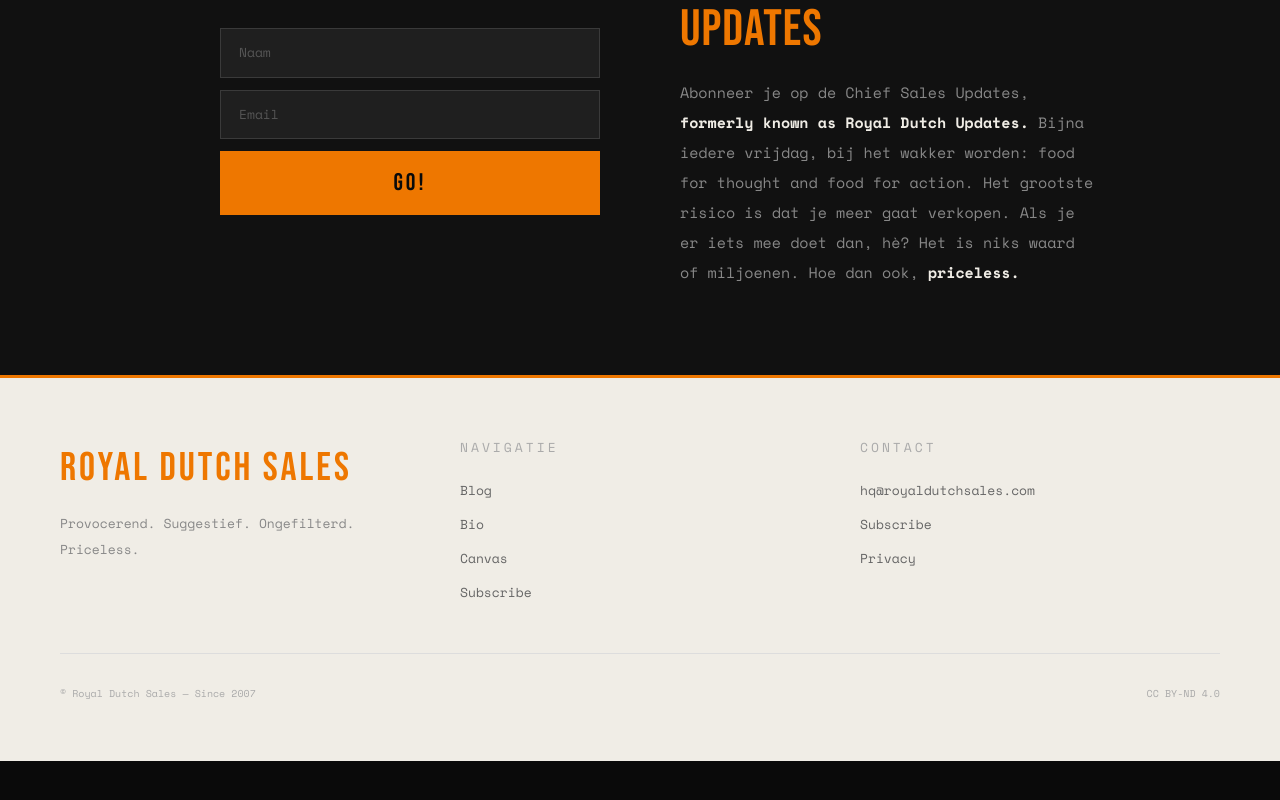
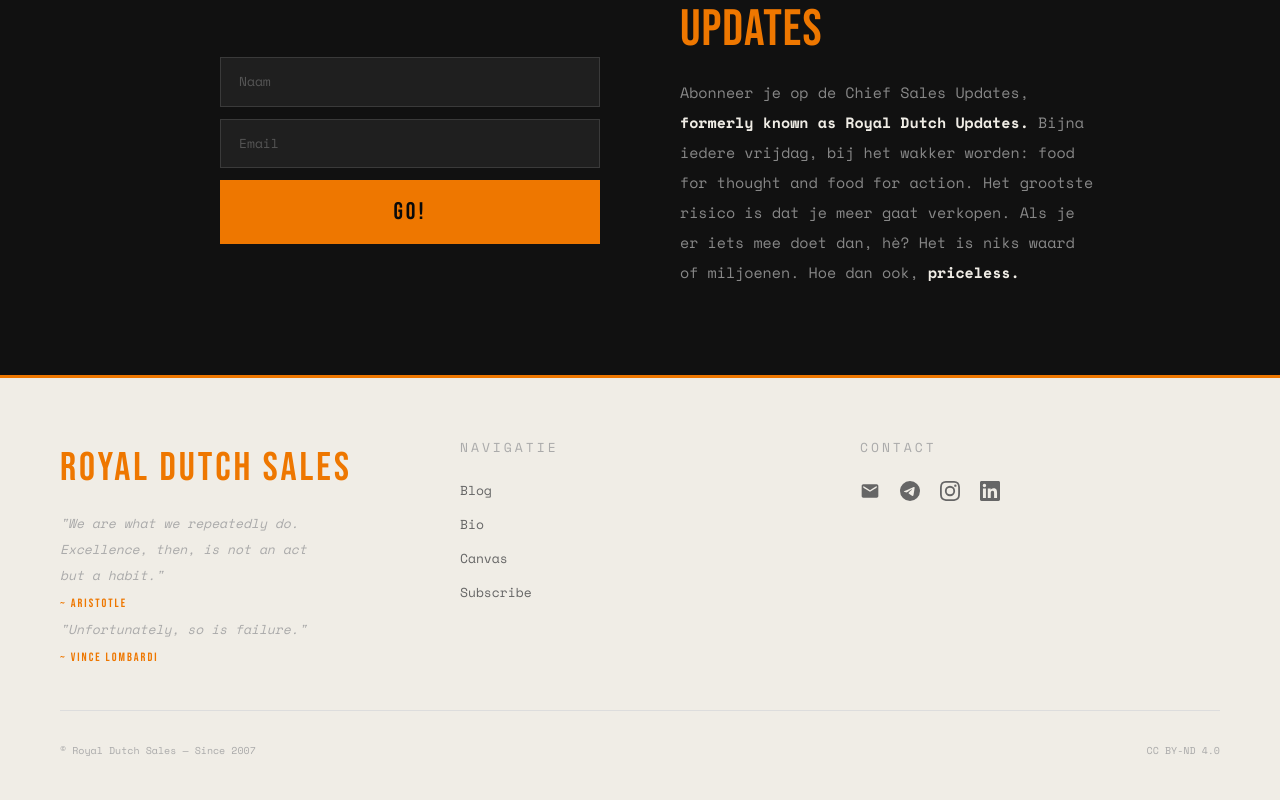
Before and after one commit to arnoceo-ops/arno-blog, a Next.js app: page / in a window 1280 px wide. Shown: the part 1544-2344 px from the top of the page. Before the commit the page ends 2305 px from the top, so only its background shows below. Built offline with nearby package versions, Linux system fonts and the light colour scheme; a web font is replaced by a local one.

Commit message:
social icons, footer quote, canvas top-align, subscribe form uitlijning

```diff
--- a/app/page.tsx
+++ b/app/page.tsx
@@ -92,7 +92,7 @@ export default async function Home() {
         }
         .canvas-left {
           padding: 80px 60px; border-right: 1px solid #ddd; display: flex;
-          align-items: center; justify-content: flex-end;
+          align-items: flex-start; justify-content: flex-end;
         }
         .canvas-left-inner {
           max-width: 480px; width: 100%;
@@ -107,7 +107,7 @@ export default async function Home() {
         .canvas-quote em { font-style: normal; color: #EE7700; }
         .canvas-right {
           padding: 80px 60px; display: flex; flex-direction: column;
-          justify-content: center; gap: 24px; max-width: 560px;
+          justify-content: flex-start; gap: 24px; max-width: 560px;
         }
         .canvas-label {
           font-family: 'Bebas Neue', sans-serif; font-size: 13px;
@@ -146,11 +146,12 @@ export default async function Home() {
         /* ── SUBSCRIBE ── */
         .subscribe-section {
           background: #111; color: #f0ede6; padding: 80px 60px;
-          display: grid; grid-template-columns: 1fr 1fr; gap: 80px; align-items: center;
+          display: grid; grid-template-columns: 1fr 1fr; gap: 80px; align-items: flex-start;
           border-top: 3px solid #EE7700;
         }
         .subscribe-form-col {
-          display: flex; align-items: center; justify-content: flex-end;
+          display: flex; align-items: flex-start; justify-content: flex-end;
+          padding-top: 108px;
         }
         .subscribe-form-inner {
           max-width: 380px; width: 100%; display: flex; flex-direction: column; gap: 12px;
@@ -197,7 +198,14 @@ export default async function Home() {
           font-family: 'Bebas Neue', sans-serif; font-size: 40px;
           color: #EE7700; letter-spacing: 3px; display: block; margin-bottom: 12px;
         }
-        .footer-desc { font-size: 13px; color: #888; line-height: 2; }
+        .footer-desc { font-size: 13px; color: #888; line-height: 2; max-width: 320px; }
+        .footer-quote { font-size: 13px; color: #888; line-height: 2; max-width: 320px; }
+        .footer-quote em { font-style: italic; color: #aaa; }
+        .footer-quote .attribution { font-family: 'Bebas Neue', sans-serif; font-size: 12px; letter-spacing: 2px; color: #EE7700; display: block; margin-top: 4px; }
+        .social-icons { display: flex; gap: 20px; margin-top: 24px; }
+        .social-icons a { color: #666; text-decoration: none; transition: color 0.2s; }
+        .social-icons a:hover { color: #EE7700; }
+        .social-icons svg { width: 20px; height: 20px; fill: currentColor; }
         .footer-col h4 {
           font-size: 13px; letter-spacing: 3px; text-transform: uppercase; color: #aaa; margin-bottom: 20px;
         }
@@ -270,7 +278,7 @@ export default async function Home() {
             <span className="black">Chief Sales</span><br />
             <span className="orange">Updates</span>
           </h2>
-          <p className="subscribe-body">
+          <p className="subscribe-body" id="subscribe-body-ref">
             Abonneer je op de Chief Sales Updates, <em>formerly known as Royal Dutch Updates.</em> Bijna iedere vrijdag, bij het wakker worden: food for thought and food for action. Het grootste risico is dat je meer gaat verkopen. Als je er iets mee doet dan, hè? Het is niks waard of miljoenen. Hoe dan ook, <em>priceless.</em>
           </p>
         </div>
@@ -280,7 +288,12 @@ export default async function Home() {
       <footer>
         <div>
           <span className="footer-logo">Royal Dutch Sales</span>
-          <p className="footer-desc">Provocerend. Suggestief. Ongefilterd. Priceless.</p>
+          <p className="footer-quote">
+            <em>"We are what we repeatedly do.<br />Excellence, then, is not an act<br />but a habit."</em>
+            <span className="attribution">~ Aristotle</span>
+            <em>"Unfortunately, so is failure."</em>
+            <span className="attribution">~ Vince Lombardi</span>
+          </p>
         </div>
         <div className="footer-col">
           <h4>Navigatie</h4>
@@ -293,11 +306,20 @@ export default async function Home() {
         </div>
         <div className="footer-col">
           <h4>Contact</h4>
-          <ul className="footer-links">
-            <li><a href="mailto:hq@royaldutchsales.com">hq@royaldutchsales.com</a></li>
-            <li><a href="#subscribe">Subscribe</a></li>
-            <li><a href="#">Privacy</a></li>
-          </ul>
+          <div className="social-icons">
+            <a href="mailto:hq@royaldutchsales.com" title="Email">
+              <svg viewBox="0 0 24 24" xmlns="http://www.w3.org/2000/svg"><path d="M20 4H4c-1.1 0-2 .9-2 2v12c0 1.1.9 2 2 2h16c1.1 0 2-.9 2-2V6c0-1.1-.9-2-2-2zm0 4-8 5-8-5V6l8 5 8-5v2z"/></svg>
+            </a>
+            <a href="#" title="Telegram">
+              <svg viewBox="0 0 24 24" xmlns="http://www.w3.org/2000/svg"><path d="M11.944 0A12 12 0 0 0 0 12a12 12 0 0 0 12 12 12 12 0 0 0 12-12A12 12 0 0 0 12 0a12 12 0 0 0-.056 0zm4.962 7.224c.1-.002.321.023.465.14a.506.506 0 0 1 .171.325c.016.093.036.306.02.472-.18 1.898-.962 6.502-1.36 8.627-.168.9-.499 1.201-.82 1.23-.696.065-1.225-.46-1.9-.902-1.056-.693-1.653-1.124-2.678-1.8-1.185-.78-.417-1.21.258-1.91.177-.184 3.247-2.977 3.307-3.23.007-.032.014-.15-.056-.212s-.174-.041-.249-.024c-.106.024-1.793 1.14-5.061 3.345-.48.33-.913.49-1.302.48-.428-.008-1.252-.241-1.865-.44-.752-.245-1.349-.374-1.297-.789.027-.216.325-.437.893-.663 3.498-1.524 5.83-2.529 6.998-3.014 3.332-1.386 4.025-1.627 4.476-1.635z"/></svg>
+            </a>
+            <a href="#" title="Instagram">
+              <svg viewBox="0 0 24 24" xmlns="http://www.w3.org/2000/svg"><path d="M12 2.163c3.204 0 3.584.012 4.85.07 3.252.148 4.771 1.691 4.919 4.919.058 1.265.069 1.645.069 4.849 0 3.205-.012 3.584-.069 4.849-.149 3.225-1.664 4.771-4.919 4.919-1.266.058-1.644.07-4.85.07-3.204 0-3.584-.012-4.849-.07-3.26-.149-4.771-1.699-4.919-4.92-.058-1.265-.07-1.644-.07-4.849 0-3.204.013-3.583.07-4.849.149-3.227 1.664-4.771 4.919-4.919 1.266-.057 1.645-.069 4.849-.069zM12 0C8.741 0 8.333.014 7.053.072 2.695.272.273 2.69.073 7.052.014 8.333 0 8.741 0 12c0 3.259.014 3.668.072 4.948.2 4.358 2.618 6.78 6.98 6.98C8.333 23.986 8.741 24 12 24c3.259 0 3.668-.014 4.948-.072 4.354-.2 6.782-2.618 6.979-6.98.059-1.28.073-1.689.073-4.948 0-3.259-.014-3.667-.072-4.947-.196-4.354-2.617-6.78-6.979-6.98C15.668.014 15.259 0 12 0zm0 5.838a6.162 6.162 0 1 0 0 12.324 6.162 6.162 0 0 0 0-12.324zM12 16a4 4 0 1 1 0-8 4 4 0 0 1 0 8zm6.406-11.845a1.44 1.44 0 1 0 0 2.881 1.44 1.44 0 0 0 0-2.881z"/></svg>
+            </a>
+            <a href="#" title="LinkedIn">
+              <svg viewBox="0 0 24 24" xmlns="http://www.w3.org/2000/svg"><path d="M20.447 20.452h-3.554v-5.569c0-1.328-.027-3.037-1.852-3.037-1.853 0-2.136 1.445-2.136 2.939v5.667H9.351V9h3.414v1.561h.046c.477-.9 1.637-1.85 3.37-1.85 3.601 0 4.267 2.37 4.267 5.455v6.286zM5.337 7.433a2.062 2.062 0 0 1-2.063-2.065 2.064 2.064 0 1 1 2.063 2.065zm1.782 13.019H3.555V9h3.564v11.452zM22.225 0H1.771C.792 0 0 .774 0 1.729v20.542C0 23.227.792 24 1.771 24h20.451C23.2 24 24 23.227 24 22.271V1.729C24 .774 23.2 0 22.222 0h.003z"/></svg>
+            </a>
+          </div>
         </div>
         <div className="footer-bottom">
           <span>© Royal Dutch Sales — Since 2007</span>
```
